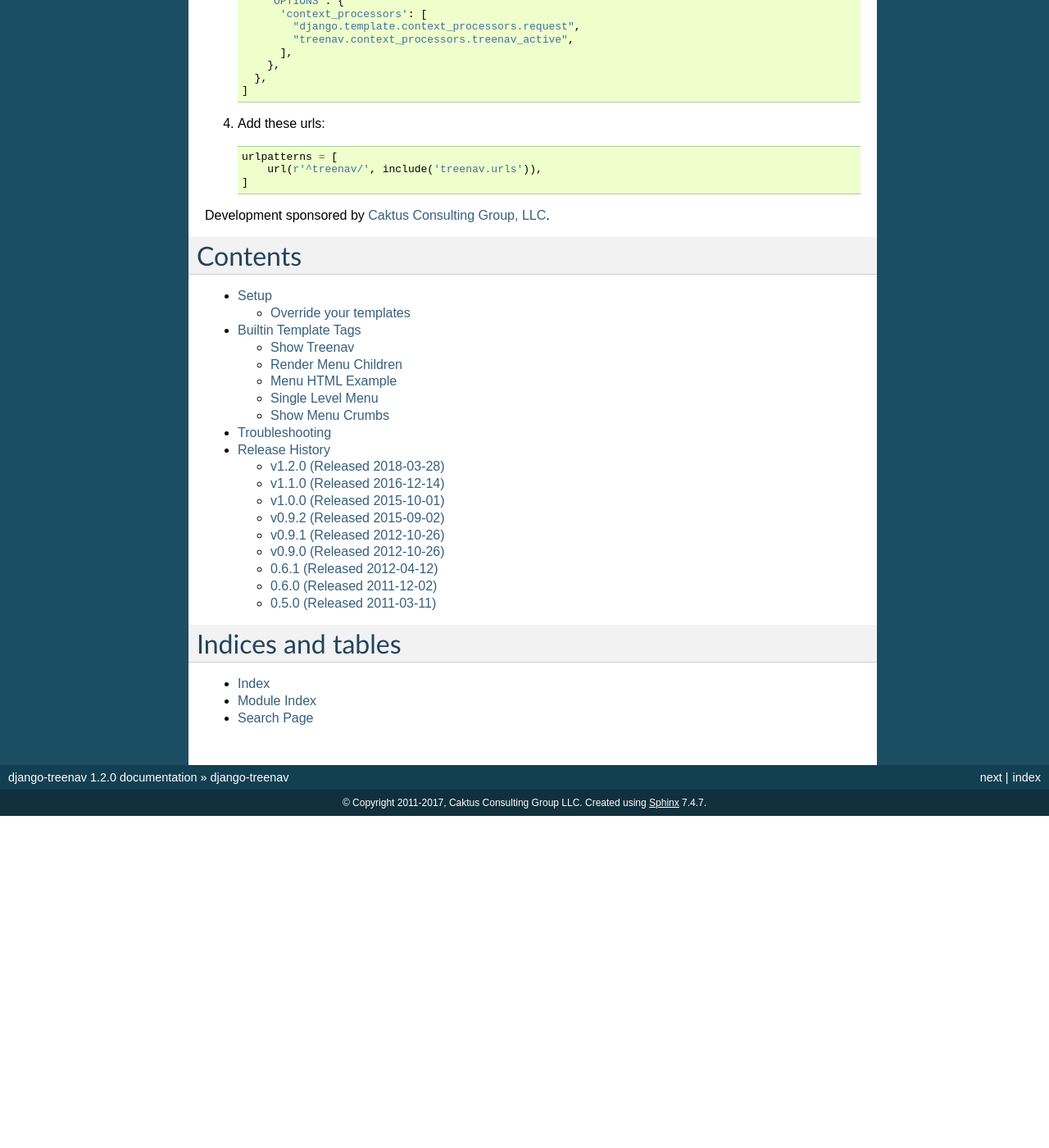
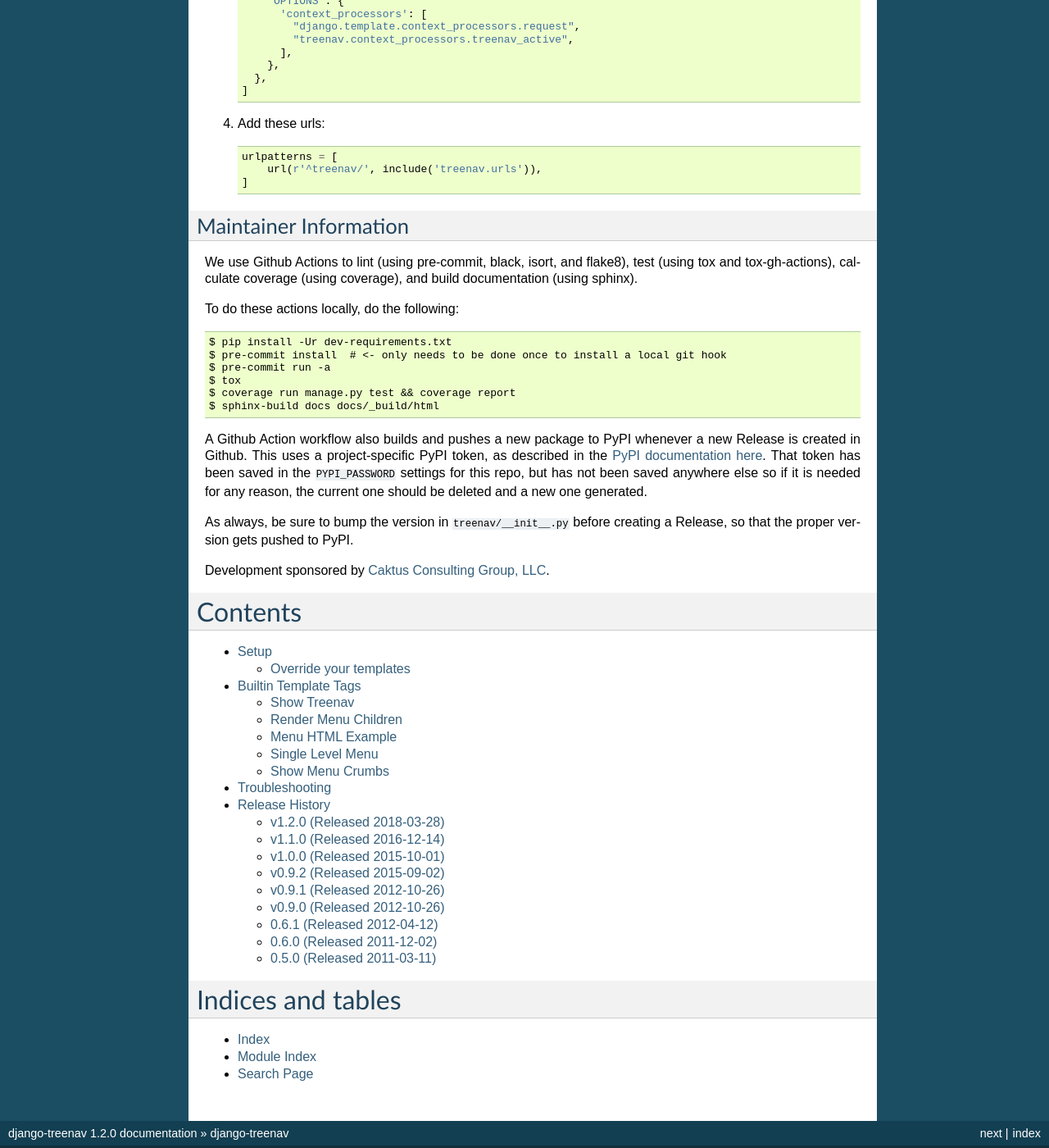
Before and after one commit to caktus/django-treenav, a Sphinx documentation site: the page built from docs/index.rst, in a window 1280 px wide and 1400 px high, scrolled down 1382 px. Shown: the whole window at 82% size. Built offline with Sphinx 7.4.7, drawn with Linux system fonts in a browser that asks for light colours; before the commit the page ends 2377 px from its top, so only the background shows below that; some of the changed text lies outside the part shown.

Commit message:
Add Github Actions config

```diff
--- a/README.rst
+++ b/README.rst
@@ -107,5 +107,32 @@ Installation
     ]
 
 
+Maintainer Information
+----------------------
+
+We use Github Actions to lint (using pre-commit, black, isort, and flake8),
+test (using tox and tox-gh-actions), calculate coverage (using coverage), and build
+documentation (using sphinx).
+
+To do these actions locally, do the following::
+
+  $ pip install -Ur dev-requirements.txt
+  $ pre-commit install  # <- only needs to be done once to install a local git hook
+  $ pre-commit run -a
+  $ tox
+  $ coverage run manage.py test && coverage report
+  $ sphinx-build docs docs/_build/html
+
+A Github Action workflow also builds and pushes a new package to PyPI whenever a new
+Release is created in Github. This uses a project-specific PyPI token, as described in
+the `PyPI documentation here <https://pypi.org/help/#apitoken>`_. That token has been
+saved in the ``PYPI_PASSWORD`` settings for this repo, but has not been saved anywhere
+else so if it is needed for any reason, the current one should be deleted and a new one
+generated.
+
+As always, be sure to bump the version in ``treenav/__init__.py`` before creating a
+Release, so that the proper version gets pushed to PyPI.
+
+
 Development sponsored by `Caktus Consulting Group, LLC
 <http://www.caktusgroup.com/services/>`_.
--- a/docs/conf.py
+++ b/docs/conf.py
@@ -11,199 +11,204 @@
 # All configuration values have a default; values that are commented out
 # serve to show the default.
 
-import sys, os
+import treenav
 
 # If extensions (or modules to document with autodoc) are in another directory,
 # add these directories to sys.path here. If the directory is relative to the
 # documentation root, use os.path.abspath to make it absolute, like shown here.
-#sys.path.insert(0, os.path.abspath('.'))
+# sys.path.insert(0, os.path.abspath('.'))
 
 # -- General configuration -----------------------------------------------------
 
 # If your documentation needs a minimal Sphinx version, state it here.
-#needs_sphinx = '1.0'
+# needs_sphinx = '1.0'
 
 # Add any Sphinx extension module names here, as strings. They can be extensions
 # coming with Sphinx (named 'sphinx.ext.*') or your custom ones.
 extensions = []
 
 # Add any paths that contain templates here, relative to this directory.
-templates_path = ['_templates']
+templates_path = ["_templates"]
 
 # The suffix of source filenames.
-source_suffix = '.rst'
+source_suffix = ".rst"
 
 # The encoding of source files.
-#source_encoding = 'utf-8-sig'
+# source_encoding = 'utf-8-sig'
 
 # The master toctree document.
-master_doc = 'index'
+master_doc = "index"
 
 # General information about the project.
-project = u'django-treenav'
-copyright = u'2011-2017, Caktus Consulting Group LLC'
+project = u"django-treenav"
+copyright = u"2011-2021, Caktus Consulting Group LLC"
 
 # The version info for the project you're documenting, acts as replacement for
 # |version| and |release|, also used in various other places throughout the
 # built documents.
 #
 # The short X.Y version.
-version = '1.2'
+version = ".".join(treenav.__version__.split(".")[0:2])
 # The full version, including alpha/beta/rc tags.
-release = '1.2.0'
+release = treenav.__version__
 
 # The language for content autogenerated by Sphinx. Refer to documentation
 # for a list of supported languages.
-#language = None
+# language = None
 
 # There are two options for replacing |today|: either, you set today to some
 # non-false value, then it is used:
-#today = ''
+# today = ''
 # Else, today_fmt is used as the format for a strftime call.
-#today_fmt = '%B %d, %Y'
+# today_fmt = '%B %d, %Y'
 
 # List of patterns, relative to source directory, that match files and
 # directories to ignore when looking for source files.
-exclude_patterns = ['_build']
+exclude_patterns = ["_build"]
 
 # The reST default role (used for this markup: `text`) to use for all documents.
-#default_role = None
+# default_role = None
 
 # If true, '()' will be appended to :func: etc. cross-reference text.
-#add_function_parentheses = True
+# add_function_parentheses = True
 
 # If true, the current module name will be prepended to all description
 # unit titles (such as .. function::).
-#add_module_names = True
+# add_module_names = True
 
 # If true, sectionauthor and moduleauthor directives will be shown in the
 # output. They are ignored by default.
-#show_authors = False
+# show_authors = False
 
 # The name of the Pygments (syntax highlighting) style to use.
-pygments_style = 'sphinx'
+pygments_style = "sphinx"
 
 # A list of ignored prefixes for module index sorting.
-#modindex_common_prefix = []
+# modindex_common_prefix = []
 
 
 # -- Options for HTML output ---------------------------------------------------
 
 # The theme to use for HTML and HTML Help pages.  See the documentation for
 # a list of builtin themes.
-html_theme = 'default'
+html_theme = "default"
 
 # Theme options are theme-specific and customize the look and feel of a theme
 # further.  For a list of options available for each theme, see the
 # documentation.
-#html_theme_options = {}
+# html_theme_options = {}
 
 # Add any paths that contain custom themes here, relative to this directory.
-#html_theme_path = []
+# html_theme_path = []
 
 # The name for this set of Sphinx documents.  If None, it defaults to
 # "<project> v<release> documentation".
-#html_title = None
+# html_title = None
 
 # A shorter title for the navigation bar.  Default is the same as html_title.
-#html_short_title = None
+# html_short_title = None
 
 # The name of an image file (relative to this directory) to place at the top
 # of the sidebar.
-#html_logo = None
+# html_logo = None
 
 # The name of an image file (within the static path) to use as favicon of the
 # docs.  This file should be a Windows icon file (.ico) being 16x16 or 32x32
 # pixels large.
-#html_favicon = None
+# html_favicon = None
 
 # Add any paths that contain custom static files (such as style sheets) here,
 # relative to this directory. They are copied after the builtin static files,
 # so a file named "default.css" will overwrite the builtin "default.css".
-html_static_path = ['_static']
+html_static_path = ["_static"]
 
 # If not '', a 'Last updated on:' timestamp is inserted at every page bottom,
 # using the given strftime format.
-#html_last_updated_fmt = '%b %d, %Y'
+# html_last_updated_fmt = '%b %d, %Y'
 
 # If true, SmartyPants will be used to convert quotes and dashes to
 # typographically correct entities.
-#html_use_smartypants = True
+# html_use_smartypants = True
 
 # Custom sidebar templates, maps document names to template names.
-#html_sidebars = {}
+# html_sidebars = {}
 
 # Additional templates that should be rendered to pages, maps page names to
 # template names.
-#html_additional_pages = {}
+# html_additional_pages = {}
 
 # If false, no module index is generated.
-#html_domain_indices = True
+# html_domain_indices = True
 
 # If false, no index is generated.
-#html_use_index = True
+# html_use_index = True
 
 # If true, the index is split into individual pages for each letter.
-#html_split_index = False
+# html_split_index = False
 
 # If true, links to the reST sources are added to the pages.
-#html_show_sourcelink = True
+# html_show_sourcelink = True
 
 # If true, "Created using Sphinx" is shown in the HTML footer. Default is True.
-#html_show_sphinx = True
+# html_show_sphinx = True
 
 # If true, "(C) Copyright ..." is shown in the HTML footer. Default is True.
-#html_show_copyright = True
+# html_show_copyright = True
 
 # If true, an OpenSearch description file will be output, and all pages will
 # contain a <link> tag referring to it.  The value of this option must be the
 # base URL from which the finished HTML is served.
-#html_use_opensearch = ''
+# html_use_opensearch = ''
 
 # This is the file name suffix for HTML files (e.g. ".xhtml").
-#html_file_suffix = None
+# html_file_suffix = None
 
 # Output file base name for HTML help builder.
-htmlhelp_basename = 'DjangoTreenavdoc'
+htmlhelp_basename = "DjangoTreenavdoc"
 
 
 # -- Options for LaTeX output --------------------------------------------------
 
 # The paper size ('letter' or 'a4').
-#latex_paper_size = 'letter'
+# latex_paper_size = 'letter'
 
 # The font size ('10pt', '11pt' or '12pt').
-#latex_font_size = '10pt'
+# latex_font_size = '10pt'
 
 # Grouping the document tree into LaTeX files. List of tuples
 # (source start file, target name, title, author, documentclass [howto/manual]).
 latex_documents = [
-  ('index', 'DjangoTreenav.tex', u'django-treenav Documentation',
-   u'Caktus Consulting Group LLC', 'manual'),
+    (
+        "index",
+        "DjangoTreenav.tex",
+        u"django-treenav Documentation",
+        u"Caktus Consulting Group LLC",
+        "manual",
+    ),
 ]
 
 # The name of an image file (relative to this directory) to place at the top of
 # the title page.
-#latex_logo = None
+# latex_logo = None
 
 # For "manual" documents, if this is true, then toplevel headings are parts,
 # not chapters.
-#latex_use_parts = False
+# latex_use_parts = False
 
 # If true, show page references after internal links.
-#latex_show_pagerefs = False
+# latex_show_pagerefs = False
 
 # If true, show URL addresses after external links.
-#latex_show_urls = False
+# latex_show_urls = False
 
 # Additional stuff for the LaTeX preamble.
-#latex_preamble = ''
+# latex_preamble = ''
 
 # Documents to append as an appendix to all manuals.
-#latex_appendices = []
+# latex_appendices = []
 
 # If false, no module index is generated.
-#latex_domain_indices = True
+# latex_domain_indices = True
 
 
 # -- Options for manual page output --------------------------------------------
@@ -211,6 +216,11 @@ latex_documents = [
 # One entry per manual page. List of tuples
 # (source start file, name, description, authors, manual section).
 man_pages = [
-    ('index', 'djangotreenav', u'django-treenav Documentation',
-     [u'Caktus Consulting Group LLC'], 1)
+    (
+        "index",
+        "djangotreenav",
+        u"django-treenav Documentation",
+        [u"Caktus Consulting Group LLC"],
+        1,
+    )
 ]
--- a/requirements.txt
+++ /dev/null
@@ -1,2 +0,0 @@
-django>=2.2
-django-mptt>=0.11.0
--- a/setup.cfg
+++ b/setup.cfg
@@ -1,5 +1,10 @@
 [flake8]
 exclude = migrations,docs,env,.tox
 max-line-length = 120
+
 [bdist_wheel]
 universal = 1
+
+[isort]
+profile = black
+multi_line_output = 3
--- a/treenav/__init__.py
+++ b/treenav/__init__.py
@@ -1,2 +1,2 @@
-__version__ = '1.2.0'
-default_app_config = 'treenav.apps.TreenavConfig'
+__version__ = "1.2.0"
+default_app_config = "treenav.apps.TreenavConfig"
```
Also changed, not shown: dev-requirements.txt (added, +8 -0 lines), setup.py (+24 -22 lines), .pre-commit-config.yaml (added), .travis.yml (deleted), LICENSE.txt, 6 other files.
